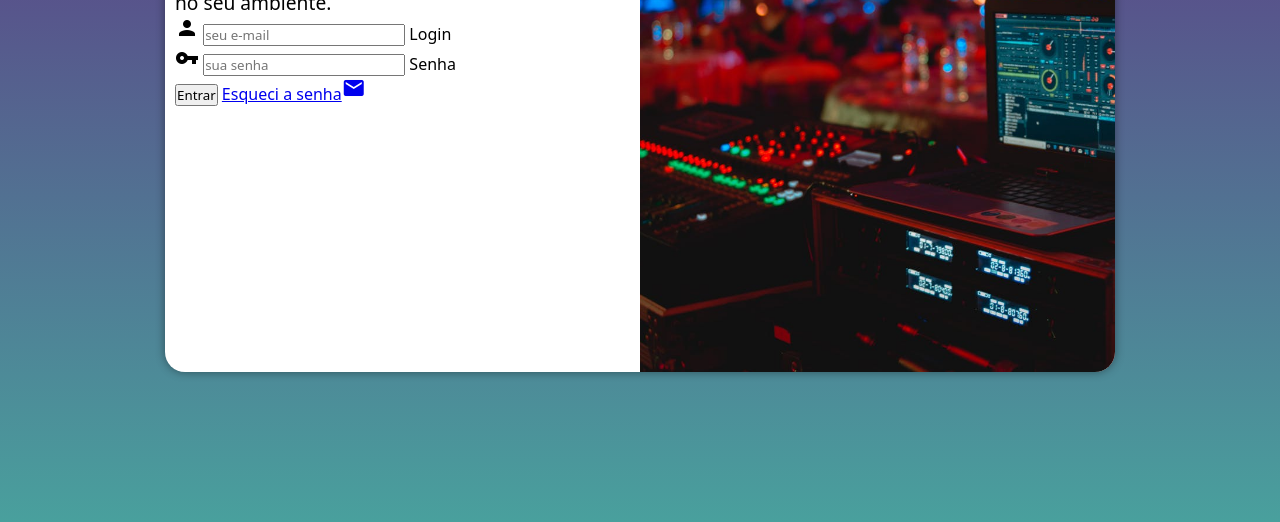
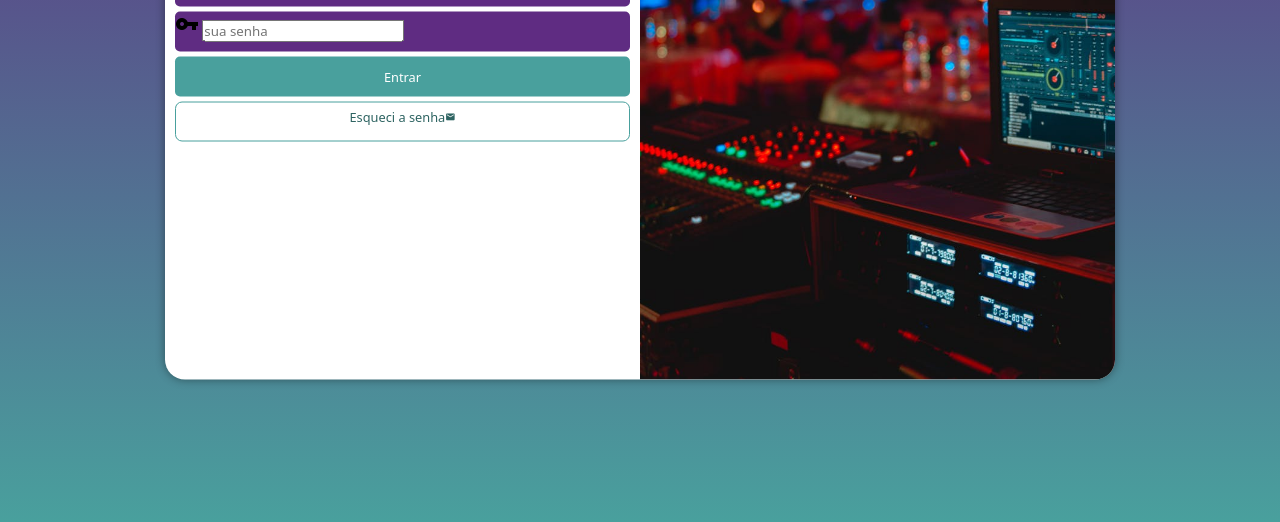
Before and after one commit to harrisonleandro/projeto-login, a plain HTML site: page index.html in a window 1280 px wide. Shown: the part 278-800 px from the top of the page. Drawn offline with Linux system fonts and the light colour scheme.

Commit message:
formatação do formulário

```diff
--- a/estilos/style.css
+++ b/estilos/style.css
@@ -24,6 +24,7 @@ main {
     position: relative;
     height: 100vh;
     width: 100vw;
+    font-size: .8em;
 }
 
 section#login {
@@ -35,7 +36,7 @@ section#login {
 
     background-color: white;
     width: 250px;
-    height: 500px;
+    height: 515px;
     border-radius: 20px;
     box-shadow: 0px 0px 10px rgba(0, 0, 0, 0.411);
 
@@ -63,3 +64,50 @@ div#formulario > h1 {
 div#formulario > p {
     font-size: 1.2em;
 }
+form > div.campo {
+    background-color: #5f2c82;
+    width: 100%;
+    height: 40px;
+    border-radius: 5px;
+    margin: 5px 0px;
+}
+div.campo > label {
+    display: none;
+}
+form > input[type=submit] {
+    display: block;
+    margin-top: 5px;
+    font-size: 1em;
+    width: 100%;
+    height: 40px;
+    background-color: #49a09d;
+    color: white;
+    border: none;
+    border-radius: 5px;
+}
+form > input[type=submit]:hover {
+    background-color: #2e6462;
+    cursor: pointer;
+}
+form > a.botao {
+    display: block;
+    text-align: center;
+    font-size: 1em;
+    width: 100%;
+    height: 40px;
+    padding-top: 5px;
+    margin-top: 5px;
+    background-color: white;
+    color: #2e6462;
+    border: 1px solid #49a09d;
+    border-radius: 7px;
+    text-decoration: none;
+}
+form > a.botao:hover {
+    background-color: #6cd3cf;
+}
+
+form > a.botao > span {
+    font-size: 0.8em;
+
+}
--- a/index.html
+++ b/index.html
@@ -29,7 +29,7 @@
                         <label for="isenha">Senha</label>
                     </div>
                     <input type="submit" value="Entrar">
-                    <a href="esqueci.html">Esqueci a senha<span class="material-icons">mail</span></a>
+                    <a href="esqueci.html" class="botao">Esqueci a senha<span class="material-icons" >mail</span></a>
 
                 </form>
 
```
